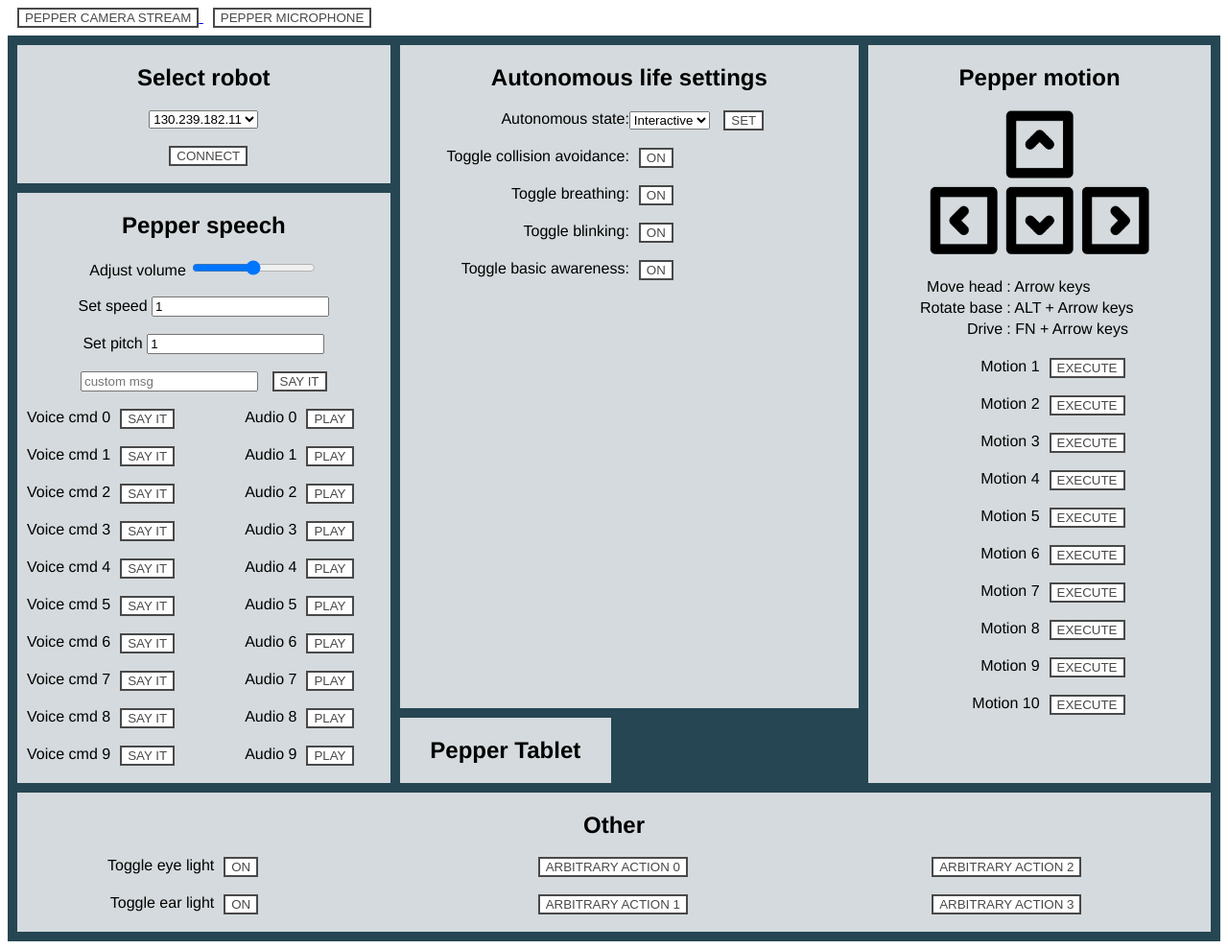
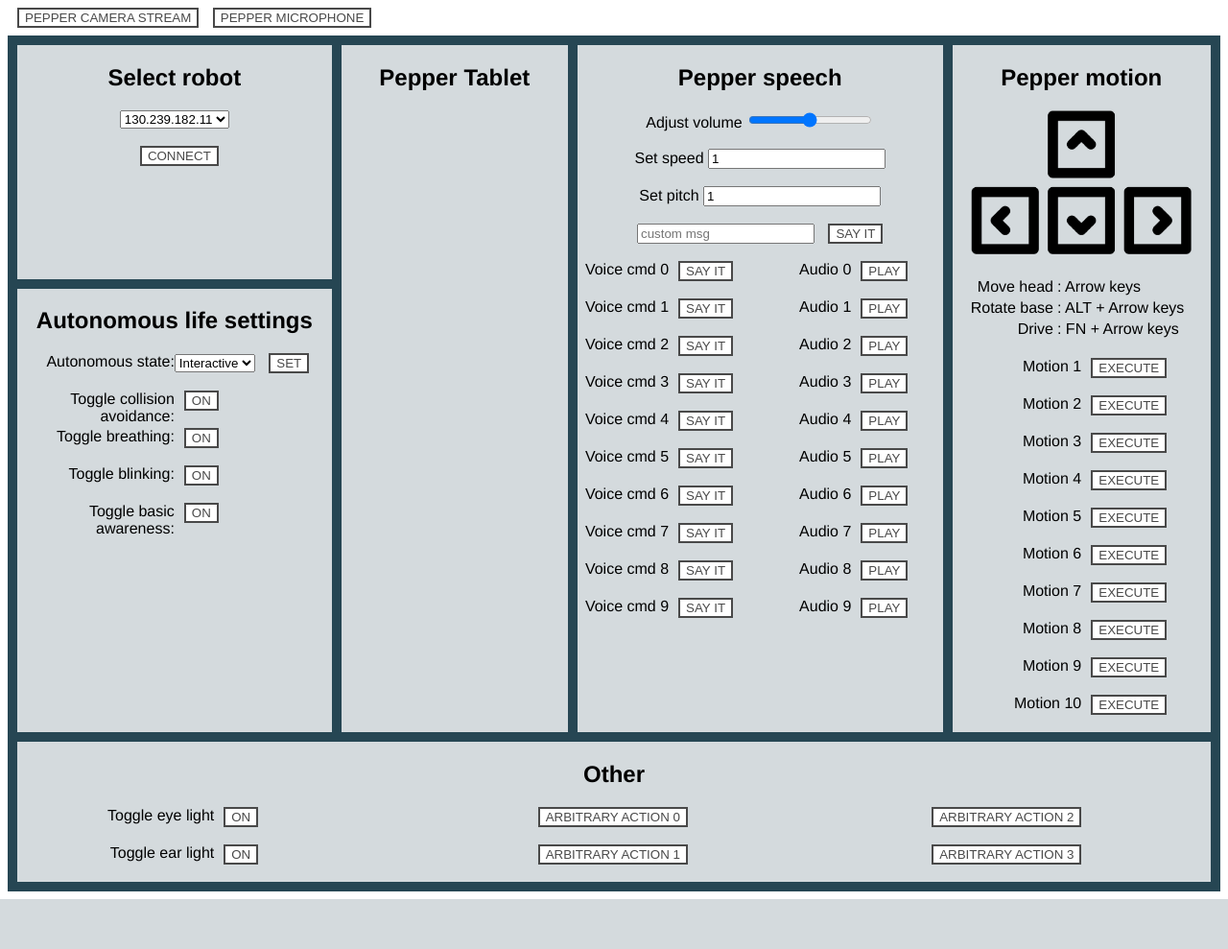
Before and after one commit to frietz58/WoZ4U, a Flask app: page / in a window 1280 px wide. Shown: the whole page at 96% size. After the commit the page ends 937 px from the top, so only its background shows below. Run offline with Flask 2, Linux system fonts and the light colour scheme.

Commit message:
Fix small underscore after empty <a> element
Before this, one underscore would appear right of an <a> element that contained just text.

```diff
--- a/static/style.css
+++ b/static/style.css
@@ -14,6 +14,10 @@ body {
   font-family: Helvetica;
 }
 
+a {
+  text-decoration: none; /* to remove the underscore they tiny underscore if we have a element that just contains a button*/
+}
+
 /* ============== GRID ============== */
 .pepper_select {
     grid-area: pepper_select;
@@ -25,13 +29,14 @@ body {
 .camera { grid-area: camera; }
 .pepper_motion { grid-area: pepper_motion; }
 .footer { grid-area: footer; }
+.tablet { grid-area: tablet;}
 
 .grid-container {
   display: grid;
   grid-template-areas:
-    'pepper_select pepper_select autonomous_life_settings autonomous_life_settings autonomous_life_settings pepper_motion pepper_motion'
-    'pepper_speech pepper_speech autonomous_life_settings autonomous_life_settings autonomous_life_settings pepper_motion pepper_motion'
-    'pepper_speech pepper_speech camera camera camera pepper_motion pepper_motion'
+    'pepper_select tablet tablet pepper_speech pepper_speech pepper_speech pepper_motion'
+    'autonomous_life_settings tablet tablet pepper_speech pepper_speech pepper_speech pepper_motion'
+    'autonomous_life_settings tablet tablet pepper_speech pepper_speech pepper_speech pepper_motion'
     'footer footer footer footer footer footer footer';
   grid-gap: 10px;
   background-color: var(--pal_blue);
```
